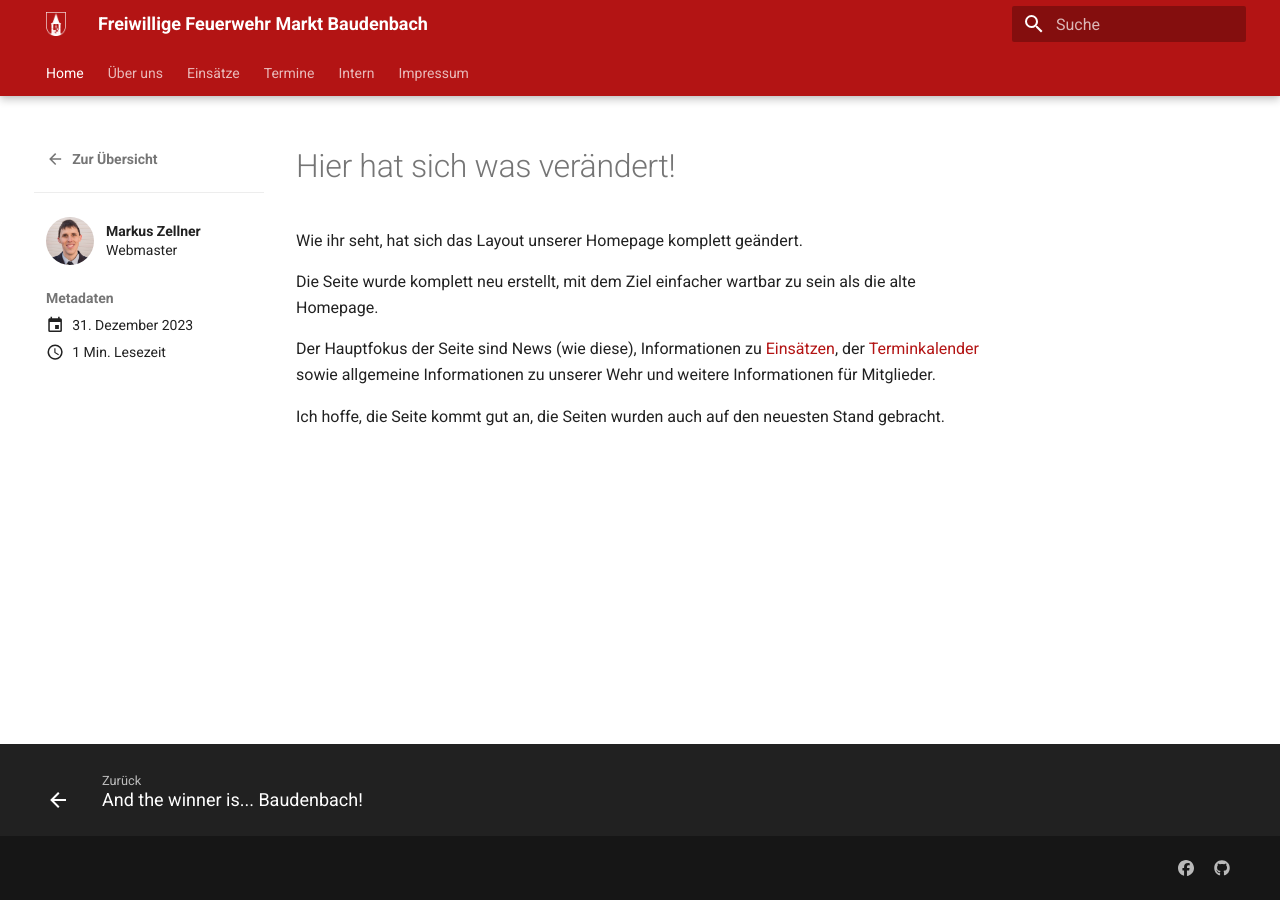
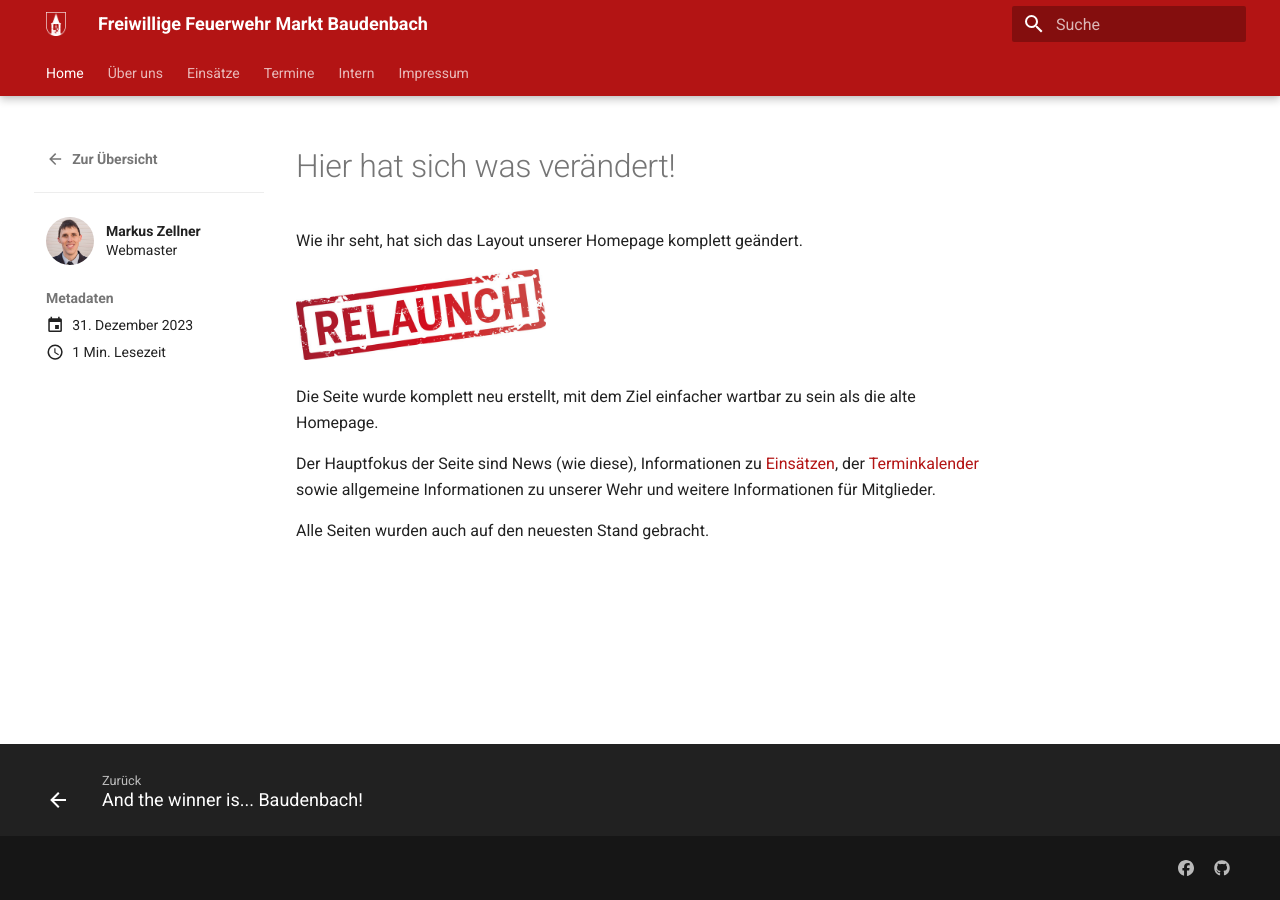
Before and after one commit to FFW-Baudenbach/Homepage, an MkDocs documentation site: the page built from docs/posts/20231231.md, in a window 1280 px wide. Built offline with MkDocs 1.6.1 and Material for MkDocs 9.7.7, drawn with Linux system fonts in a browser that asks for light colours; plug-ins that fetch from the network failed and are left out.

Commit message:
Some optimizations

```diff
--- a/docs/posts/20231231.md
+++ b/docs/posts/20231231.md
@@ -8,9 +8,11 @@ date: 2023-12-31
 
 Wie ihr seht, hat sich das Layout unserer Homepage komplett geändert.
 
+![Relaunch](../assets/news/2023/relaunch.jpg){ width="250" }
+
 Die Seite wurde komplett neu erstellt, mit dem Ziel einfacher wartbar zu sein als die alte Homepage.
 
 Der Hauptfokus der Seite sind News (wie diese), Informationen zu [Einsätzen](../Einsätze/Einsätze.md), der [Terminkalender](../Termine/Termine.md)
 sowie allgemeine Informationen zu unserer Wehr und weitere Informationen für Mitglieder.
 
-Ich hoffe, die Seite kommt gut an, die Seiten wurden auch auf den neuesten Stand gebracht.
+Alle Seiten wurden auch auf den neuesten Stand gebracht.
```
Also changed, not shown: docs/Einsätze/Einsätze.md (+2 -0 lines), docs/index.md (+3 -1 lines), docs/assets/news/2023/relaunch.jpg (added).
